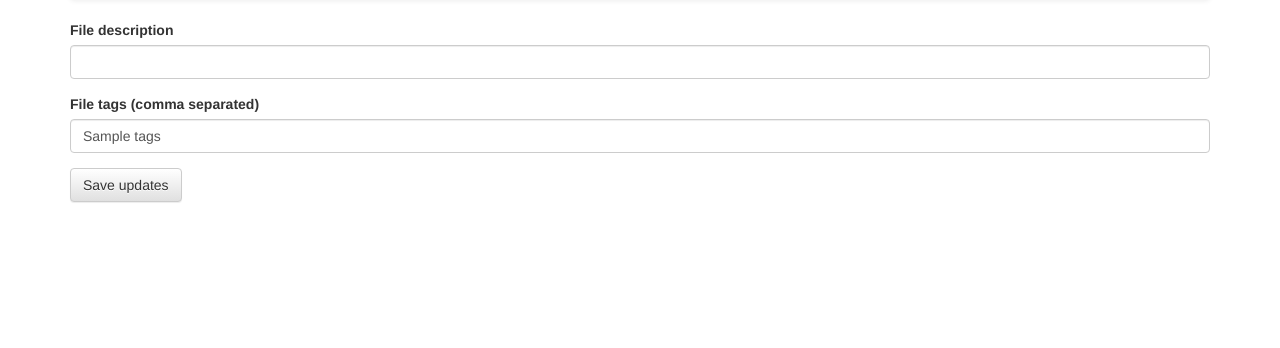
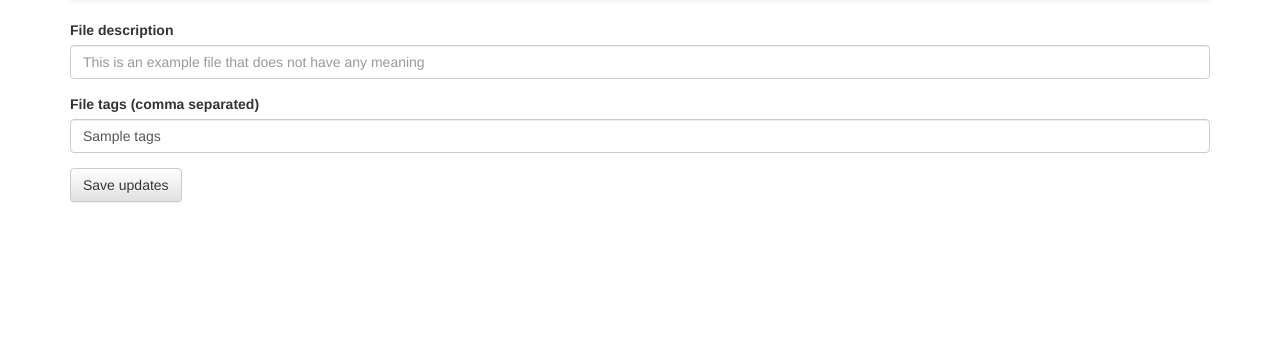
Before and after one commit to gedankenstuecke/oh_data_uploader, a Django app: template project_admin/templates/project_admin/config-file-settings.html in a window 1280 px wide. Shown: the part 72-420 px from the top of the page. Run offline with Django 3.2, Linux system fonts and the light colour scheme; the template is opened without the code that fills it: most values are stand-ins (such as "Sample title", 1, 10 or a date in 2020); some libraries are stand-ins or nearby versions.

Commit message:
Placeholders added in config-file-settings and config-general-settings

```diff
--- a/project_admin/templates/project_admin/config-file-settings.html
+++ b/project_admin/templates/project_admin/config-file-settings.html
@@ -6,10 +6,10 @@
 <form action="{% url 'project-admin:config-file-settings' %}" method="post">
   {% csrf_token %}
   <div class="form-group">
-    <label>File description</label> <input class="form-control" name="file_description" size=60 type="text" value="{{config.file_description}}">
+    <label>File description</label> <input class="form-control" name="file_description" size=60 type="text" value="{{config.file_description}}" placeholder="This is an example file that does not have any meaning">
   </div>
   <div class="form-group">
-    <label>File tags (comma separated)</label> <input class="form-control" name="file_tags" type="text" size=60 value="{{tags}}">
+    <label>File tags (comma separated)</label> <input class="form-control" name="file_tags" type="text" size=60 value="{{tags}}" placeholder="tags,are a good way to,describe the files you are uploading">
   </div>
   <input type="submit" class="btn btn-default" value="Save updates">
 </form>
--- a/project_admin/templates/project_admin/config-general-settings.html
+++ b/project_admin/templates/project_admin/config-general-settings.html
@@ -6,10 +6,10 @@
 <form action="{% url 'project-admin:config-general-settings' %}" method="post">
   {% csrf_token %}
   <div class="form-group">
-    <label>Project title</label> <input class="form-control" name="project_title" type="text" size=60 value="{{config.project_title}}">
+    <label>Project title</label> <input class="form-control" name="project_title" type="text" size=60 value="{{config.project_title}}" placeholder="My Open Humans Project">
   </div>
   <div class="form-group">
-    <label>Project description</label> <input class="form-control" name="project_description" type="text" size=120 value="{{config.project_description}}">
+    <label>Project description</label> <input class="form-control" name="project_description" type="text" size=120 value="{{config.project_description}}" placeholder="This template demonstrates how you can run your own Open Humans data upload project">
   </div>
   <div class="form-group">
     <label>More info URL (optional)</label> <input class="form-control" name="more_info_url" type="text" size=60 value="{{config.more_info_url}}">
```
Also changed, not shown: project_admin/models.py (+5 -7 lines).
